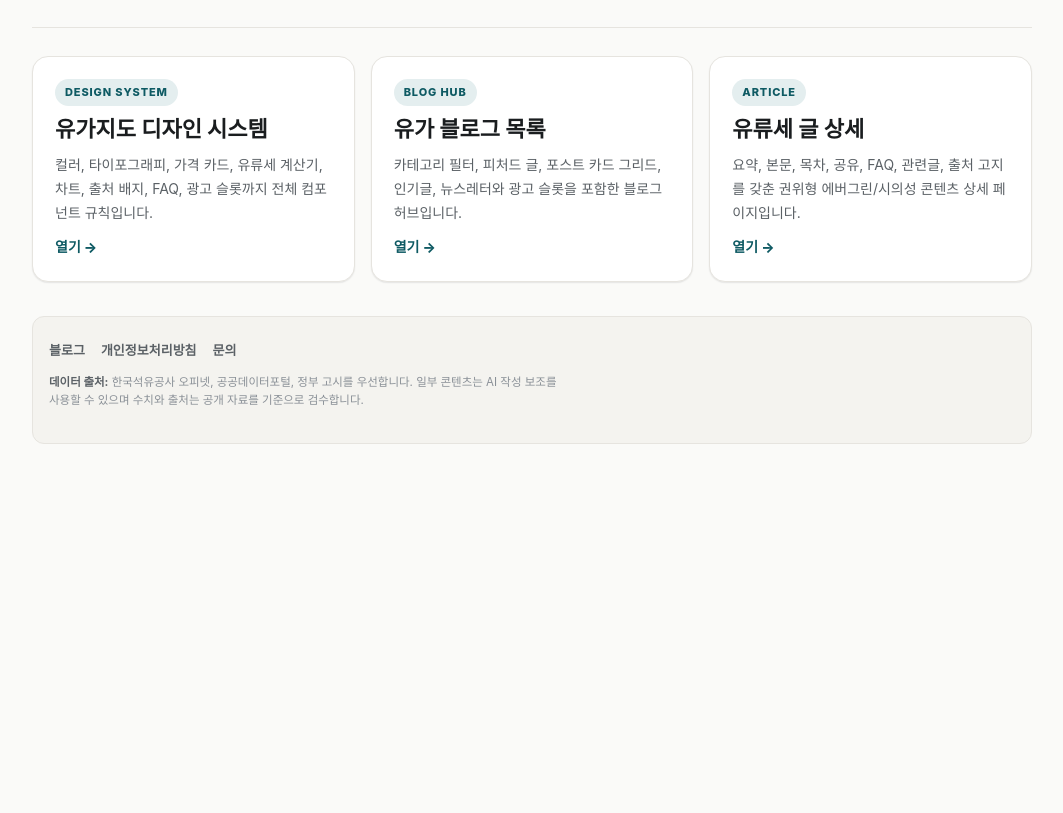
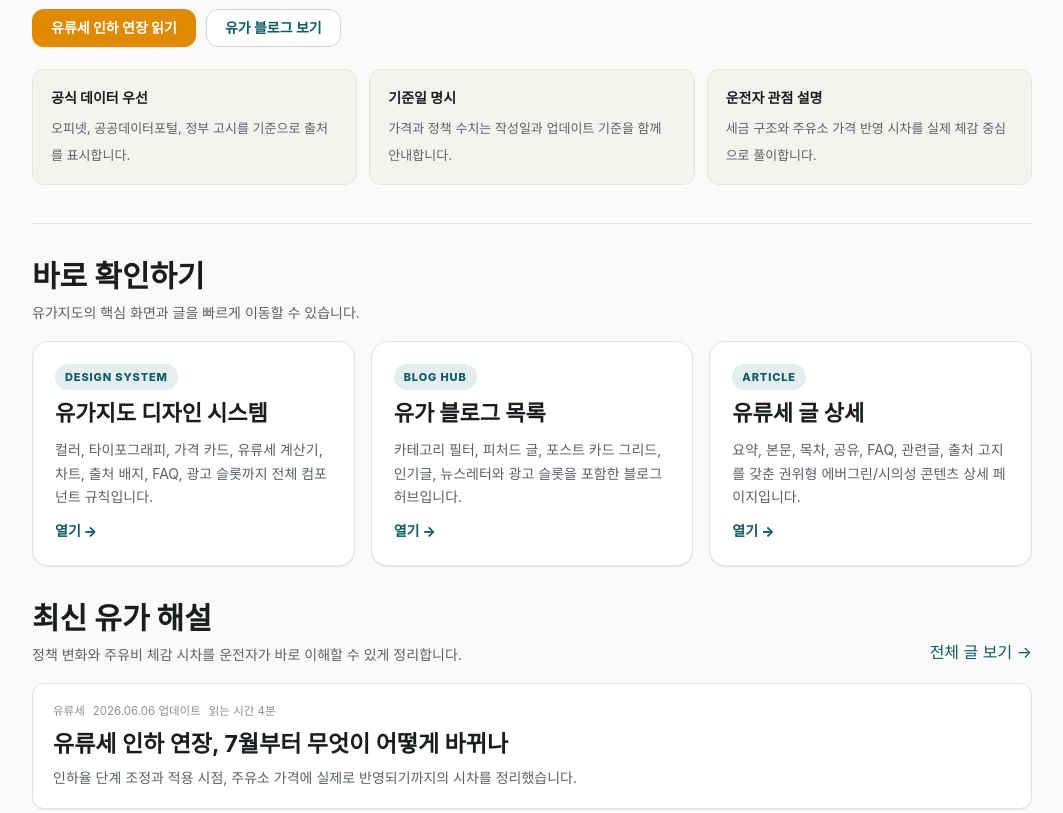
Before and after one commit to lsk7209/youkamap.kr, a plain HTML site: page index.html in a window 1280 px wide. Shown: the part 380-1193 px from the top of the page, without its empty margins (108-1171 px from the left). Before the commit the page ends 920 px from the top, so only its background shows below. Drawn offline with Linux system fonts and the light colour scheme; a web font is replaced by a local one.

Commit message:
Make the homepage read like a real site
Constraint: The homepage needed a visible website shell plus real navigational content, not only prototype links.
Rejected: Reworking shared templates across every static page | The user's complaint was homepage-specific and the current static site has no template build step.
Confidence: high
Scope-risk: narrow
Directive: Keep homepage content tied to canonical blog and calculator paths when adding future sections.
Tested: local HTML links and JSON-LD over 13 HTML files; JS syntax checks; sitemap/feed XML parse; local Chrome mobile and desktop screenshots.
Not-tested: live Vercel deployment before push propagation completes.

```diff
--- a/index.html
+++ b/index.html
@@ -30,12 +30,65 @@
     padding: 34px 0 38px;
     border-bottom: 1px solid var(--border);
   }
+  .hero-actions {
+    display: flex;
+    flex-wrap: wrap;
+    gap: 10px;
+    margin-top: 24px;
+  }
+  .home-section {
+    padding-top: 34px;
+  }
+  .home-section-head {
+    display: flex;
+    align-items: end;
+    justify-content: space-between;
+    gap: 16px;
+    margin-bottom: 16px;
+  }
+  .home-section-head h2 {
+    margin: 0;
+    font-size: var(--fs-h1);
+    line-height: 1.25;
+  }
+  .home-section-head p {
+    margin: 6px 0 0;
+    max-width: 56ch;
+    color: var(--ink-2);
+    font-size: var(--fs-sm);
+    line-height: 1.65;
+  }
+  .home-trust {
+    display: grid;
+    gap: 12px;
+    margin-top: 22px;
+  }
+  @media (min-width: 720px) {
+    .home-trust { grid-template-columns: repeat(3, 1fr); }
+  }
+  .trust-item {
+    padding: 16px 18px;
+    border: 1px solid var(--border);
+    border-radius: var(--r-md);
+    background: var(--surface-2);
+  }
+  .trust-item b {
+    display: block;
+    margin-bottom: 4px;
+    color: var(--ink);
+    font-size: var(--fs-sm);
+  }
+  .trust-item span {
+    color: var(--ink-2);
+    font-size: var(--fs-caption);
+    line-height: 1.55;
+  }
   .home-hero h1 {
     margin: 16px 0 12px;
-    max-width: 760px;
-    font-size: clamp(34px, 7vw, 58px);
+    max-width: 920px;
+    font-size: 56px;
     line-height: 1.08;
-    letter-spacing: -.02em;
+    letter-spacing: 0;
     overflow-wrap: anywhere;
   }
   .home-hero p {
@@ -48,7 +101,6 @@
   .home-grid {
     display: grid;
     gap: 16px;
-    margin-top: 28px;
   }
   @media (min-width: 760px) {
     .home-grid { grid-template-columns: repeat(3, 1fr); }
@@ -99,6 +151,42 @@
     font-size: var(--fs-sm);
     font-weight: 800;
   }
+  .article-list {
+    display: grid;
+    gap: 12px;
+  }
+  .article-row {
+    display: grid;
+    gap: 8px;
+    padding: 18px 20px;
+    border: 1px solid var(--border);
+    border-radius: var(--r-md);
+    background: var(--surface);
+    box-shadow: var(--shadow-sm);
+  }
+  .article-row:hover {
+    border-color: var(--primary-tint-2);
+    box-shadow: var(--shadow-md);
+  }
+  .article-row .meta {
+    display: flex;
+    gap: 8px;
+    flex-wrap: wrap;
+    color: var(--ink-3);
+    font-size: 11.5px;
+  }
+  .article-row h3 {
+    margin: 0;
+    color: var(--ink);
+    font-size: var(--fs-h2);
+    line-height: 1.32;
+  }
+  .article-row p {
+    margin: 0;
+    color: var(--ink-2);
+    font-size: var(--fs-sm);
+    line-height: 1.6;
+  }
   @media (max-width: 560px) {
     .home { padding-inline: 20px; }
     .home-top-cta {
@@ -120,10 +208,16 @@
     .home-card p {
       max-inline-size: min(100%, 350px);
     }
+    .hero-actions { display: grid; }
+    .home-section-head { display: grid; align-items: start; }
     .home-hero h1,
     .home-hero p,
+    .home-section-head h2,
+    .home-section-head p,
     .home-card h2,
-    .home-card p {
+    .home-card p,
+    .article-row h3,
+    .article-row p {
       word-break: break-all;
       line-break: anywhere;
     }
@@ -174,9 +268,25 @@
     <span class="eyebrow">유가지도 · youkamap.kr</span>
     <h1>유가 구조와 유류세를 신뢰감 있게 설명하는 유가 정보 사이트</h1>
     <p>유류세 계산기, 유가 블로그, 정책 해설 페이지를 한 번에 확인할 수 있습니다. 모든 화면은 같은 토큰과 컴포넌트를 공유합니다.</p>
+    <div class="hero-actions">
+      <a class="btn btn-primary" href="/blog/fuel-tax-cut-extension/">유류세 인하 연장 읽기</a>
+      <a class="btn btn-ghost" href="/blog/">유가 블로그 보기</a>
+    </div>
+    <div class="home-trust" aria-label="유가지도 신뢰 기준">
+      <div class="trust-item"><b>공식 데이터 우선</b><span>오피넷, 공공데이터포털, 정부 고시를 기준으로 출처를 표시합니다.</span></div>
+      <div class="trust-item"><b>기준일 명시</b><span>가격과 정책 수치는 작성일과 업데이트 기준을 함께 안내합니다.</span></div>
+      <div class="trust-item"><b>운전자 관점 설명</b><span>세금 구조와 주유소 가격 반영 시차를 실제 체감 중심으로 풀이합니다.</span></div>
+    </div>
   </header>
 
-  <section class="home-grid" aria-label="프로토타입 화면">
+  <section class="home-section" aria-labelledby="home-tools-title">
+    <div class="home-section-head">
+      <div>
+        <h2 id="home-tools-title">바로 확인하기</h2>
+        <p>유가지도의 핵심 화면과 글을 빠르게 이동할 수 있습니다.</p>
+      </div>
+    </div>
+    <div class="home-grid" aria-label="주요 페이지">
     <a class="home-card" href="유가지도 디자인 시스템.html">
       <span class="k">Design System</span>
       <h2>유가지도 디자인 시스템</h2>
@@ -195,6 +305,24 @@
       <p>요약, 본문, 목차, 공유, FAQ, 관련글, 출처 고지를 갖춘 권위형 에버그린/시의성 콘텐츠 상세 페이지입니다.</p>
       <span class="go">열기 →</span>
     </a>
+    </div>
+  </section>
+
+  <section class="home-section" aria-labelledby="latest-title">
+    <div class="home-section-head">
+      <div>
+        <h2 id="latest-title">최신 유가 해설</h2>
+        <p>정책 변화와 주유비 체감 시차를 운전자가 바로 이해할 수 있게 정리합니다.</p>
+      </div>
+      <a class="ds-link" href="/blog/">전체 글 보기 →</a>
+    </div>
+    <div class="article-list">
+      <a class="article-row" href="/blog/fuel-tax-cut-extension/">
+        <span class="meta"><span>유류세</span><span>2026.06.06 업데이트</span><span>읽는 시간 4분</span></span>
+        <h3>유류세 인하 연장, 7월부터 무엇이 어떻게 바뀌나</h3>
+        <p>인하율 단계 조정과 적용 시점, 주유소 가격에 실제로 반영되기까지의 시차를 정리했습니다.</p>
+      </a>
+    </div>
   </section>
   <footer class="site-footer" style="margin-top:34px;border-radius:var(--r-md);border:1px solid var(--border)">
     <div class="footer-links">
```
